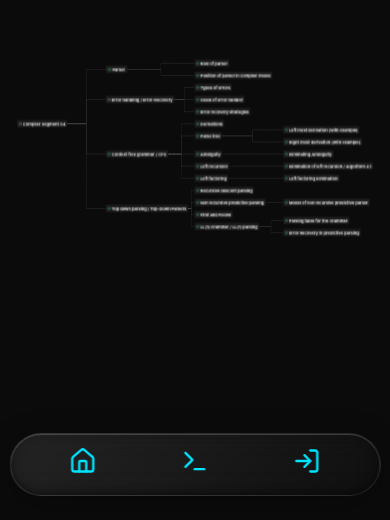
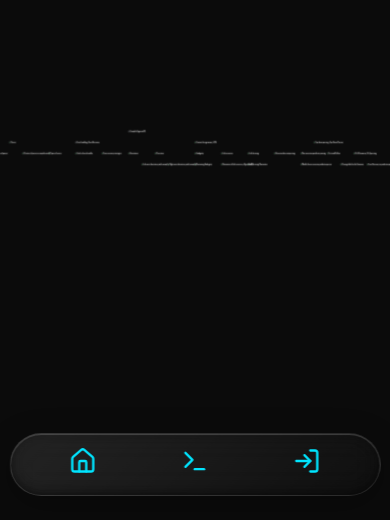
Before and after one commit to mongooseintown/TrashofCSE-Project, a React (Vite) app in the folder frontend/: page /compilersegment-04 in a window 390 px wide. Shown: the part 324-844 px from the top of the page. Built offline with nearby package versions, Linux system fonts and the light colour scheme.

Commit message:
Made roadmap layout dynamic (vertical on mobile, horizontal on desktop)

```diff
--- a/frontend/src/pages/CompilerSegment04.jsx
+++ b/frontend/src/pages/CompilerSegment04.jsx
@@ -12,15 +12,30 @@ import { initialNodes, initialEdges, getLayoutedElements } from './roadmapData';
 import CustomNode from './CustomNode';
 import './CompilerSegment04.css';
 
-const { nodes: layoutedNodes, edges: layoutedEdges } = getLayoutedElements(
-  initialNodes,
-  initialEdges,
-  'LR' // Left to right layout
-);
+const CompilerSegment04 = () => {
+  const [direction, setDirection] = React.useState(window.innerWidth <= 768 ? 'TB' : 'LR');
 
-const CompilerSegment04 = () => {
+  React.useEffect(() => {
+    const handleResize = () => {
+      setDirection(window.innerWidth <= 768 ? 'TB' : 'LR');
+    };
+    window.addEventListener('resize', handleResize);
+    return () => window.removeEventListener('resize', handleResize);
+  }, []);
+
+  const { layoutedNodes, layoutedEdges } = React.useMemo(() => {
+    const { nodes, edges } = getLayoutedElements(initialNodes, initialEdges, direction);
+    return { layoutedNodes: nodes, layoutedEdges: edges };
+  }, [direction]);
+
   const [nodes, setNodes, onNodesChange] = useNodesState(layoutedNodes);
   const [edges, setEdges, onEdgesChange] = useEdgesState(layoutedEdges);
+
+  React.useEffect(() => {
+    setNodes(layoutedNodes);
+    setEdges(layoutedEdges);
+  }, [layoutedNodes, layoutedEdges, setNodes, setEdges]);
+
   const navigate = useNavigate();
 
   const nodeTypes = useMemo(() => ({ custom: CustomNode }), []);
```
